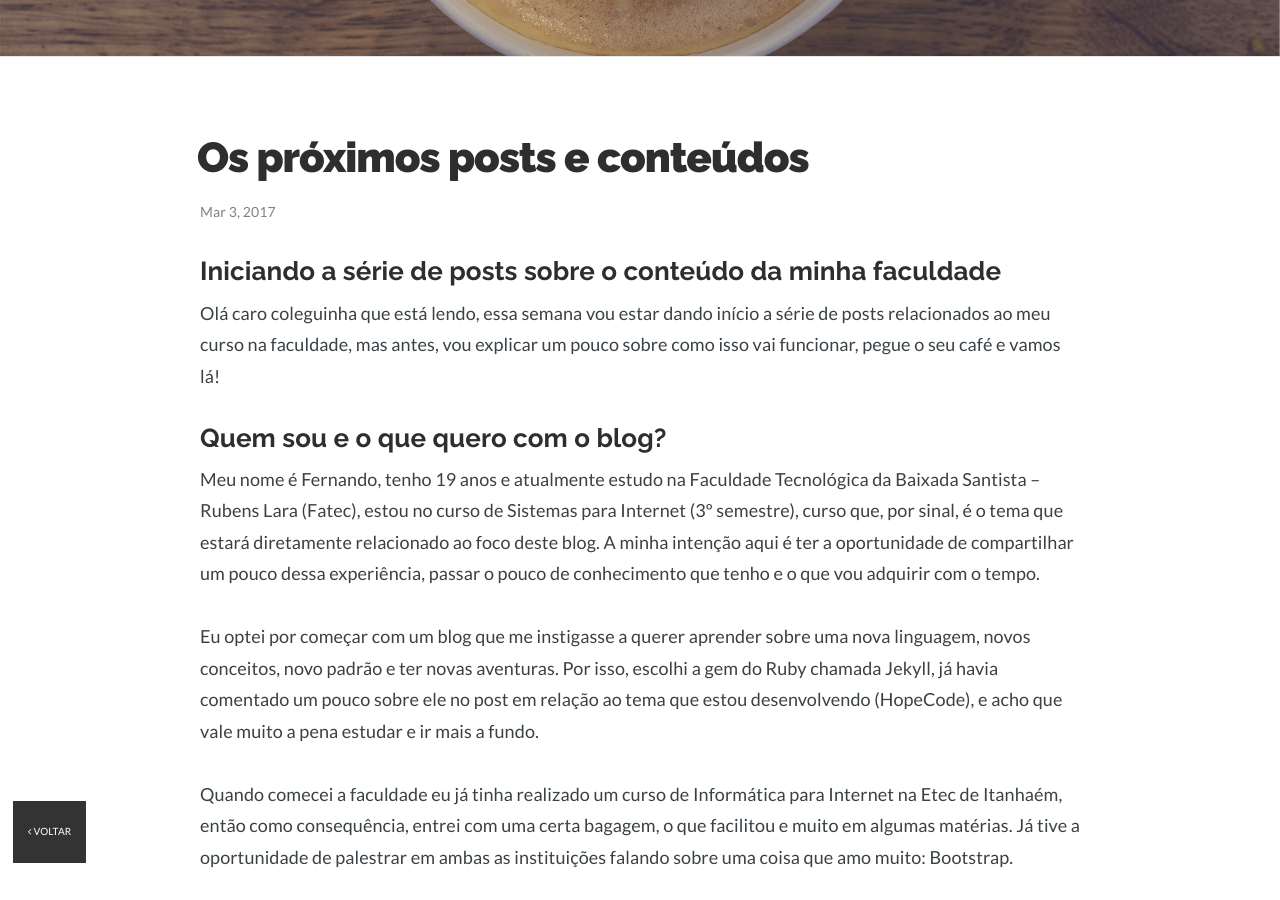
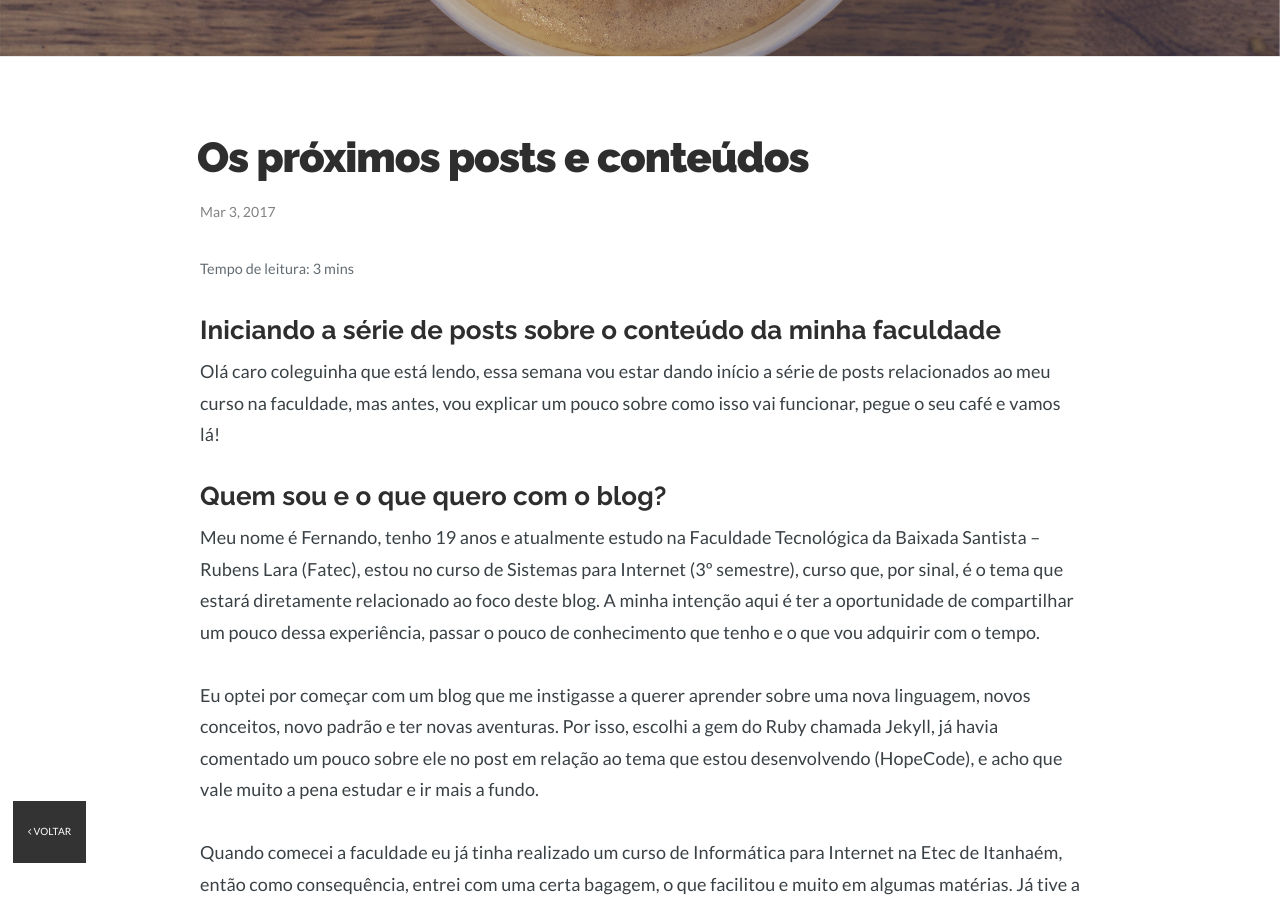
Before and after one commit to ihFernando/blog, a Jekyll site: the page built from _posts/2017-03-02-os-proximos-posts-e-conteudos.markdown, in a window 1280 px wide and 900 px high, scrolled down 483 px. Built offline with Jekyll 4.4.1, drawn with Linux system fonts in a browser that asks for light colours; comment, search, counter and statistics services are not loaded.

Commit message:
Add Reading Time

```diff
--- a/_layouts/post.html
+++ b/_layouts/post.html
@@ -15,7 +15,17 @@ comments: true
 			</span>
 			{% endif %}
 		</p>
-
+    		<!-- Tempo de leitura do post -->
+    		<p class="text-muted">
+    			<small>
+    				{% assign words = content | number_of_words %}
+					{% if words < 360 %}
+				  	Tempo de leitura: 1 min
+					{% else %}
+				  	Tempo de leitura: {{ words | divided_by:180 }} mins
+				{% endif %}
+			</small>
+		</p>
 	</header>
 
 	<div class="post-content" itemprop="articleBody">
```
